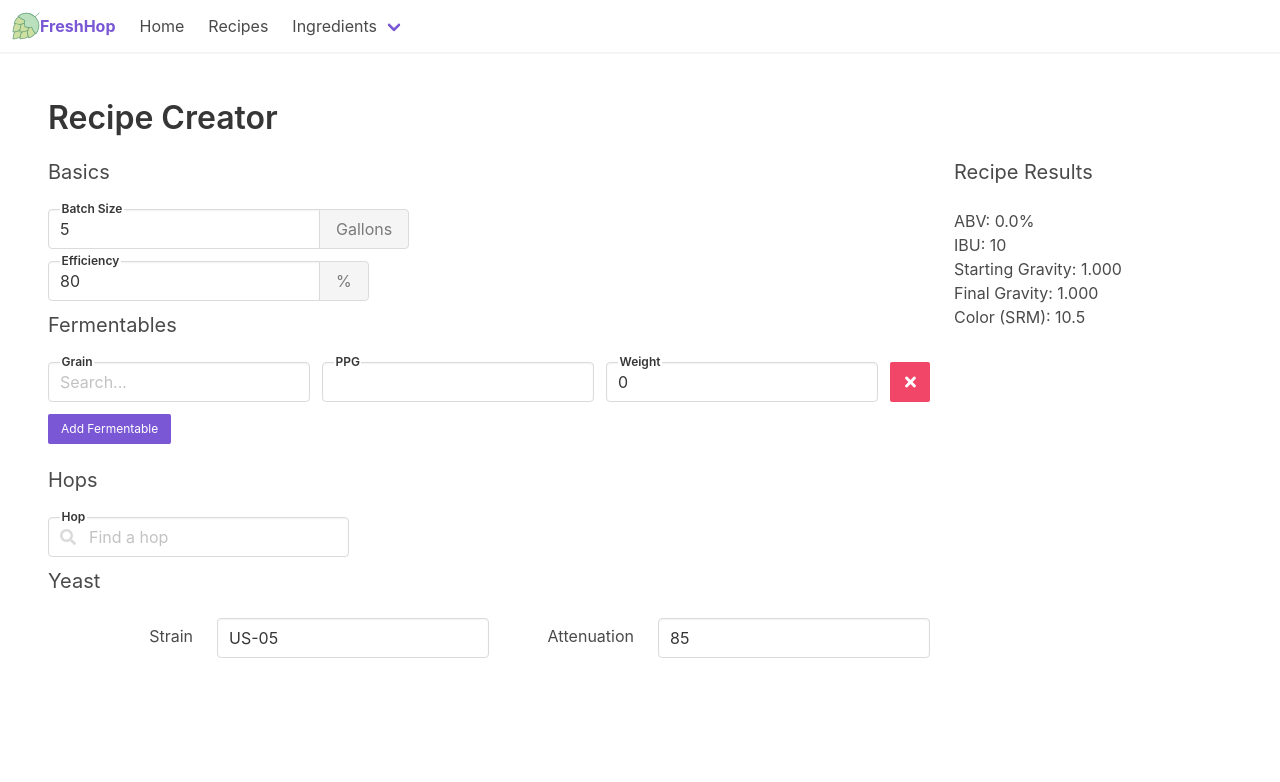
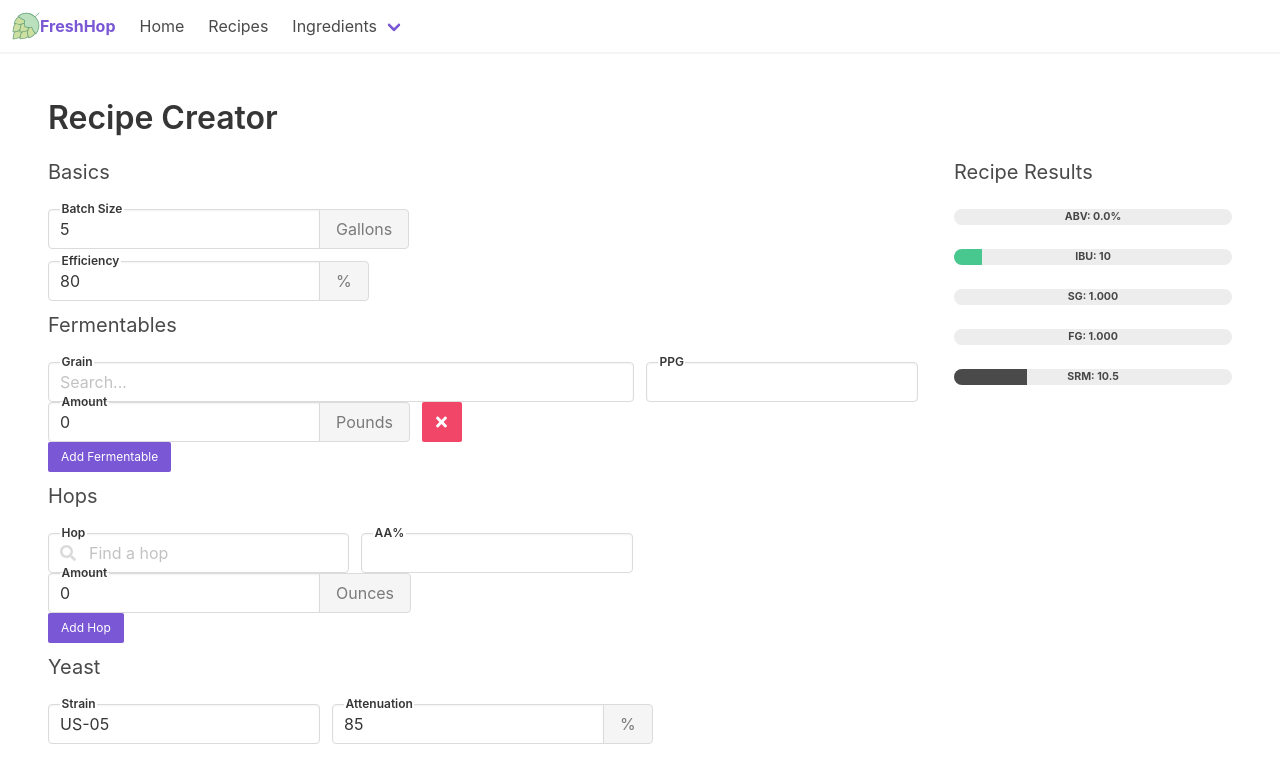
Before and after one commit to smithne/brew-calc-vue, a Vue app: page /recipes in a window 1280 px wide. Shown: the top 782 px of the page. Built offline with nearby package versions, Linux system fonts and the light colour scheme; no server answers.

Commit message:
Move recipe stats to separate component using progress bars. Update recipe hops to allow choosing a hop and having that set the AA%

```diff
--- /dev/null
+++ b/src/components/RecipeStats.vue
@@ -0,0 +1,54 @@
+<template>
+  <div>
+    <h2 class="subtitle">Recipe Results</h2>
+    <b-progress
+      type="is-danger"
+      :value="abv"
+      show-value
+      format="percent"
+      max="15"
+      >ABV: {{ abv.toFixed(1) }}%</b-progress
+    >
+    <b-progress type="is-success" :value="ibu" show-value max="100"
+      >IBU: {{ ibu }}</b-progress
+    >
+    <b-progress type="is-info" :value="startingGravityPct" show-value
+      >SG: {{ startingGravity.toFixed(3) }}</b-progress
+    >
+    <b-progress type="is-info" :value="finalGravityPct" show-value
+      >FG: {{ finalGravity.toFixed(3) }}</b-progress
+    >
+    <b-progress :value="srmPct" show-value
+      >SRM: {{ srm.toFixed(1) }}</b-progress
+    >
+  </div>
+</template>
+
+<script>
+export default {
+  props: {
+    abv: Number,
+    ibu: Number,
+    startingGravity: Number,
+    finalGravity: Number,
+    srm: Number,
+  },
+  computed: {
+    startingGravityPct() {
+      const maxSG = 1.1;
+      const minSG = 1;
+      return ((this.startingGravity - minSG) / (maxSG - minSG)) * 100;
+    },
+    finalGravityPct() {
+      const maxFG = 1.04;
+      const minFG = 1;
+      return ((this.finalGravity - minFG) / (maxFG - minFG)) * 100;
+    },
+    srmPct() {
+      const minSRM = 0;
+      const maxSRM = 40;
+      return ((this.srm - minSRM) / (maxSRM - minSRM)) * 100;
+    },
+  },
+};
+</script>
--- a/src/views/recipes/RecipeHome.vue
+++ b/src/views/recipes/RecipeHome.vue
@@ -3,6 +3,7 @@
     <h1 class="title">Recipe Creator</h1>
     <div class="columns">
       <div class="column is-three-quarters">
+        <!------------ RECIPE BASICS ------------>
         <h2 class="subtitle">Basics</h2>
 
         <b-field label="Batch Size" label-position="on-border">
@@ -19,69 +20,109 @@
           </p>
         </b-field>
 
+        <!------------ FERMENTABLES ------------>
         <h2 class="subtitle">Fermentables</h2>
 
-        <b-field grouped v-for="(malt, key) in recipe.fermentables" :key="key">
+        <b-field
+          grouped
+          group-multiline
+          v-for="(malt, key) in recipe.fermentables"
+          :key="key"
+        >
           <b-field label="Grain" label-position="on-border" expanded>
             <b-input placeholder="Search..." v-model="malt.name"></b-input>
           </b-field>
           <b-field label="PPG" label-position="on-border">
             <b-input v-model="malt.ppg"></b-input>
           </b-field>
-          <b-field label="Weight" label-position="on-border">
+          <b-field label="Amount" label-position="on-border">
             <b-input v-model="malt.amount"></b-input>
+            <p class="control">
+              <span class="button is-static">Pounds</span>
+            </p>
           </b-field>
-          <button class="button is-small is-danger is-normal" @click="removeFermentable(key)">
+
+          <button
+            class="button is-small is-danger is-normal"
+            @click="removeFermentable(key)"
+          >
             <b-icon icon="times" size="is-small"></b-icon>
           </button>
-          <!-- ppg, amount -->
         </b-field>
 
-        <!-- update to buefy -->
-        <div class="control">
-          <button class="button is-primary is-small" @click="addFermentable">Add Fermentable</button>
-          <br />
-          <br />
-        </div>
+        <b-field>
+          <p class="control">
+            <button class="button is-primary is-small" @click="addFermentable">
+              Add Fermentable
+            </button>
+          </p>
+        </b-field>
 
+        <!------------ HOPS ------------>
         <h2 class="subtitle">Hops</h2>
 
-        <b-field grouped>
+        <b-field
+          grouped
+          group-multiline
+          v-for="(hop, key) in recipe.hops"
+          :key="key"
+        >
           <b-field label="Hop" label-position="on-border">
             <b-autocomplete
-              v-model="hopName"
+              v-model="hop.name"
               :data="filteredHopArray"
               field="name"
               placeholder="Find a hop"
               :open-on-focus="true"
               icon="search"
               clearable
-              @select="(option) => (selectedHop = option)"
+              @select="(option) => selectHop(option, key)"
             >
               <template slot="empty">No results found</template>
             </b-autocomplete>
           </b-field>
+          <b-field label="AA%" label-position="on-border">
+            <b-input type="number" v-model="hop.alpha"></b-input>
+          </b-field>
+          <b-field label="Amount" label-position="on-border">
+            <b-input type="number" v-model="hop.amount"></b-input>
+            <p class="control">
+              <span class="button is-static">Ounces</span>
+            </p>
+          </b-field>
         </b-field>
 
+        <b-field>
+          <p class="control">
+            <button class="button is-primary is-small" @click="addHop">
+              Add Hop
+            </button>
+          </p>
+        </b-field>
+
+        <!------------ YEAST ------------>
         <h2 class="subtitle">Yeast</h2>
-        <div class="field is-horizontal is-grouped-centered">
-          <label class="field-label is-normal">Strain</label>
-          <div class="control">
-            <input type="text" class="input" v-model="recipe.yeast.strain" />
-          </div>
-          <label class="field-label is-normal">Attenuation</label>
-          <div class="control">
-            <input type="number" class="input" v-model="recipe.yeast.attenuation" />
-          </div>
-        </div>
+        <b-field grouped>
+          <b-field label="Strain" label-position="on-border">
+            <b-input type="text" v-model="recipe.yeast.strain"></b-input>
+          </b-field>
+          <b-field label="Attenuation" label-position="on-border">
+            <b-input type="number" v-model="recipe.yeast.attenuation"></b-input>
+            <p class="control">
+              <span class="button is-static">%</span>
+            </p>
+          </b-field>
+        </b-field>
       </div>
+
       <div class="column is-one-quarter">
-        <h2 class="subtitle">Recipe Results</h2>
-        <p>ABV: {{ abv.toFixed(1) }}%</p>
-        <p>IBU: {{ ibu }}</p>
-        <p>Starting Gravity: {{ startingGravity.toFixed(3) }}</p>
-        <p>Final Gravity: {{ finalGravity.toFixed(3) }}</p>
-        <p>Color (SRM): {{ srm }}</p>
+        <App-Recipe-Stats
+          :abv="abv"
+          :ibu="ibu"
+          :startingGravity="startingGravity"
+          :finalGravity="finalGravity"
+          :srm="srm"
+        ></App-Recipe-Stats>
       </div>
     </div>
   </div>
@@ -89,37 +130,31 @@
 
 <script>
 import { mapActions } from "vuex";
+import RecipeStats from "../../components/RecipeStats";
 
 export default {
+  components: {
+    AppRecipeStats: RecipeStats,
+  },
   data() {
     return {
       recipe: {
+        // recipe defaults
         batchSize: 5, // batch size in gallons
         efficiency: 80,
-        hops: [{ name: "", ibu: null, amount: 0 }],
+        hops: [{ name: "", alpha: null, amount: 0 }],
         fermentables: [{ name: "", ppg: null, amount: 0 }],
-        yeast: { strain: "US-05", attenuation: 85 }
+        yeast: { strain: "US-05", attenuation: 85 },
       },
-      availableHops: [
-        "Amarillo",
-        "Citra",
-        "Cascade",
-        "Centennial",
-        "Mt. Hood",
-        "Nugget",
-        "Saaz",
-        "Simcoe",
-        "Perle",
-        "Northern Brewer"
-      ],
+      availableHops: [],
       selectedHop: null,
-      hopName: ""
+      hopName: "",
     };
   },
   computed: {
     filteredHopArray() {
       return this.hops
-        .filter(option => {
+        .filter((option) => {
           return (
             option.name
               .toString()
@@ -142,7 +177,7 @@ export default {
     },
     startingGravity() {
       let points = 0;
-      this.recipe.fermentables.forEach(item => {
+      this.recipe.fermentables.forEach((item) => {
         if (item.ppg) {
           points += item.ppg * item.amount;
         }
@@ -161,22 +196,32 @@ export default {
     },
     hops() {
       return this.$store.state.hopsList;
-    }
+    },
   },
   methods: {
     ...mapActions(["loadHops"]),
     addHop() {
+      console.log("hop added");
       this.recipe.hops.push({ name: "", ibu: null, amount: 0 });
+    },
+    removeHop(index) {
+      this.recipe.hops.splice(index, 1);
+    },
+    addFermentable() {
+      this.recipe.fermentables.push({ name: "", ppg: null, amount: 0 });
     },
     removeFermentable(index) {
       this.recipe.fermentables.splice(index, 1);
     },
-    addFermentable() {
-      this.recipe.fermentables.push({ name: "", ppg: null, amount: 0 });
-    }
+    selectHop(option, key) {
+      //console.log(option);
+      //console.log(key);
+      this.recipe.hops[key].name = option.name;
+      this.recipe.hops[key].alpha = option.alpha;
+    },
   },
   beforeMount() {
     this.loadHops();
-  }
+  },
 };
 </script>
```
Also changed, not shown: package.json (+10 -10 lines), 1 other file (tests, documents, lock files or other folders).
